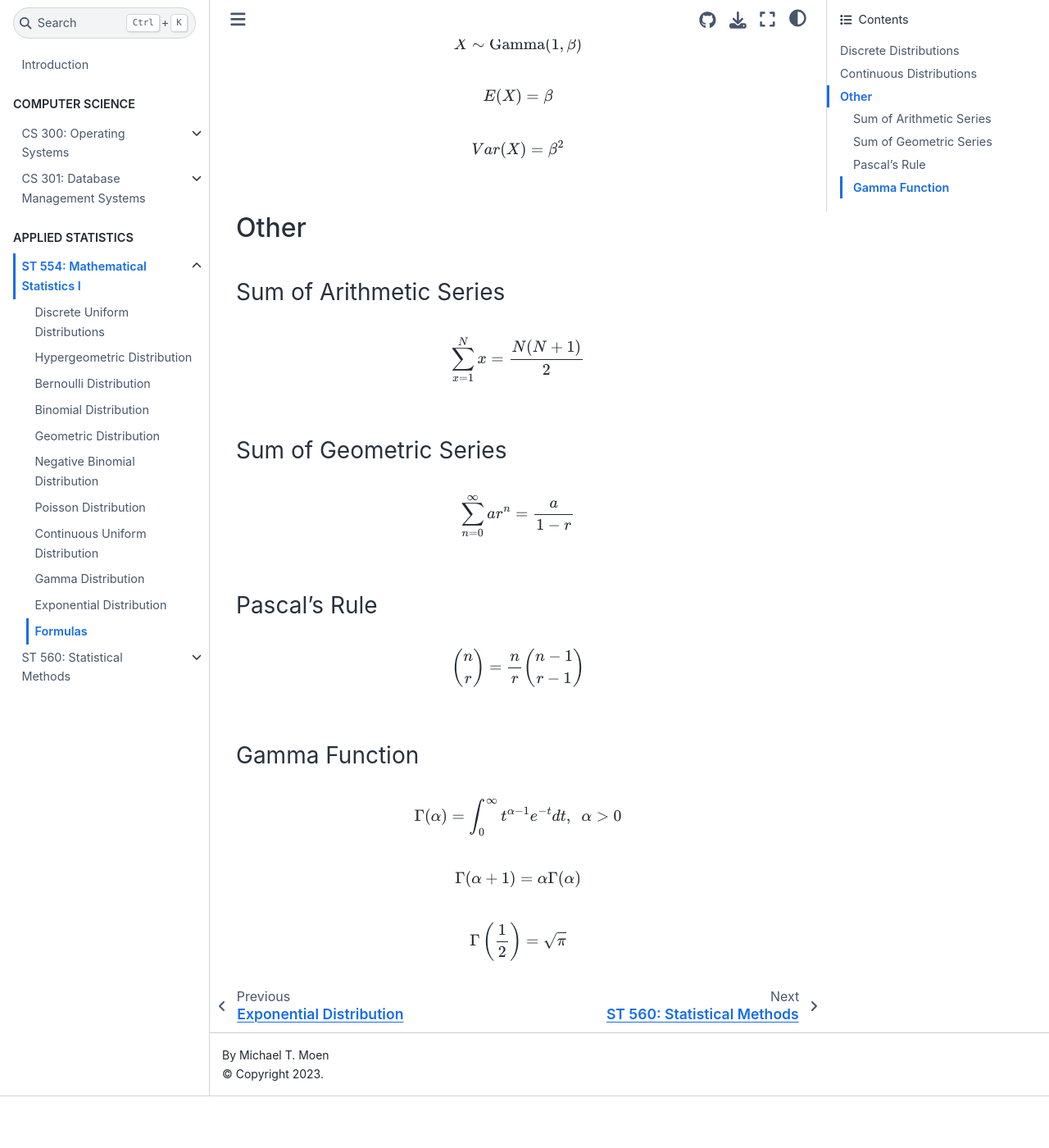
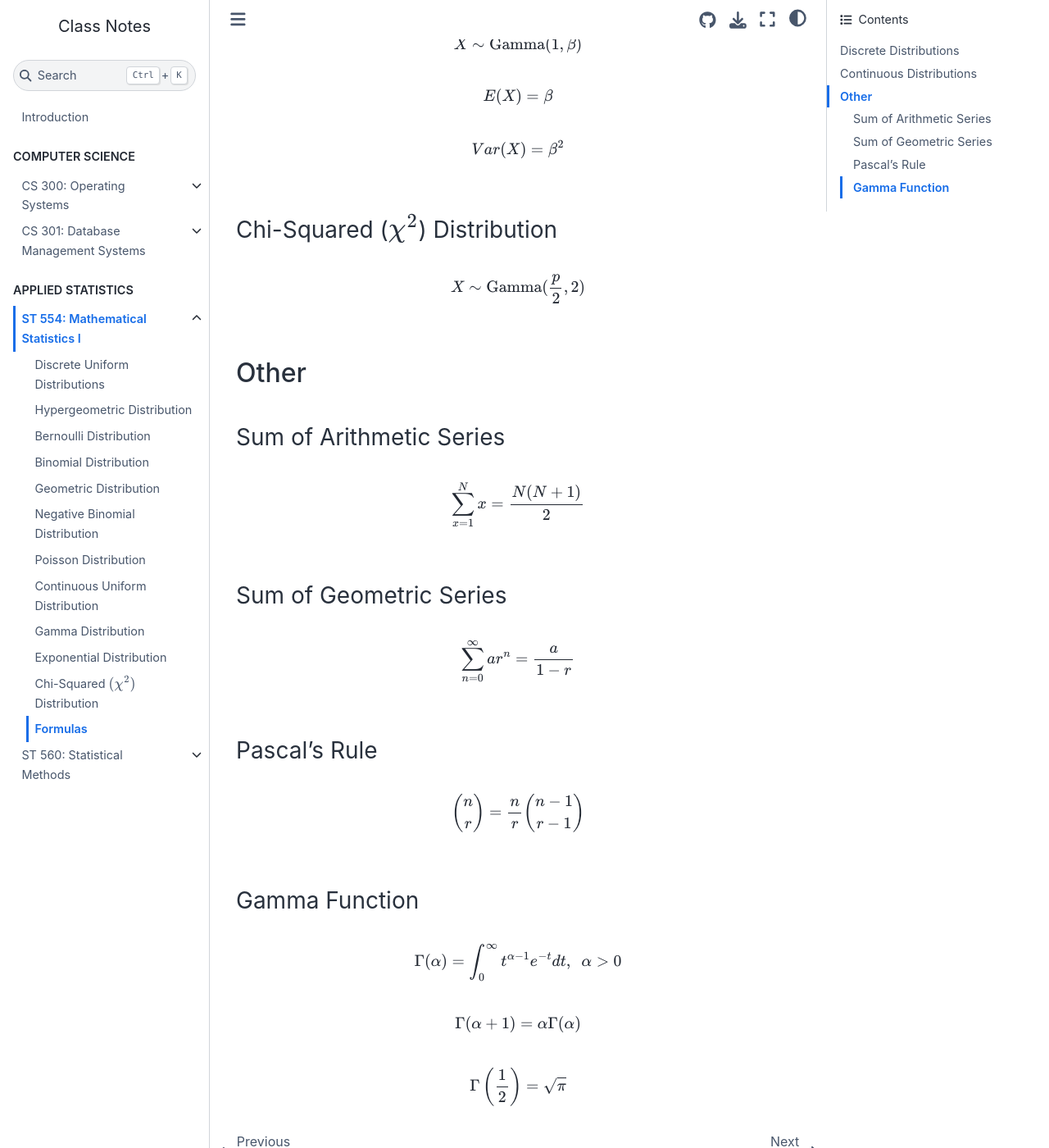
Before and after one commit to MoenMi/notes, a Jupyter Book: the page built from classes/st554/formulas.md, in a window 1280 px wide and 1400 px high, scrolled down 4060 px. Shown: the whole window at 82% size. Built offline with Jupyter Book 1.0.4 settings and Sphinx 7.4.7 and the Sphinx Book theme 1.1.4, drawn with Linux system fonts in a browser that asks for light colours; pages that are not in the unit, such as notebooks, are missing from menus; before the commit the page ends 5397 px from its top, so only the background shows below that; some of the changed text lies outside the part shown.

Commit message:
Add chi-squared distribution to ST554 class

```diff
--- a/_toc.yml
+++ b/_toc.yml
@@ -33,6 +33,7 @@ parts:
       - file: classes/st554/continuous-uniform-distribution
       - file: classes/st554/gamma-distribution
       - file: classes/st554/exponential-distribution
+      - file: classes/st554/chi-squared-distribution
       - file: classes/st554/formulas
     - file: classes/st560/overview
       sections:
--- a/classes/st554/formulas.md
+++ b/classes/st554/formulas.md
@@ -168,6 +168,10 @@ $$ E(X) = \beta $$
 
 $$ Var(X) = \beta^2 $$
 
+### Chi-Squared ($\chi^2$) Distribution
+
+$$ X \sim \text{Gamma}(\frac{p}{2}, 2) $$
+
 ## Other
 
 ### Sum of Arithmetic Series
```
Also changed, not shown: classes/st554/chi-squared-distribution.md (added, +11 -0 lines).
